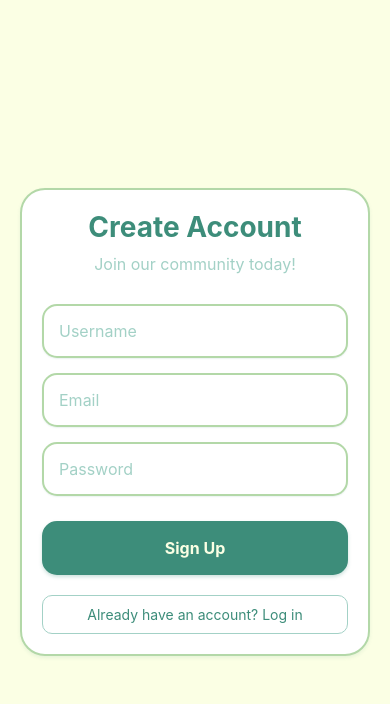
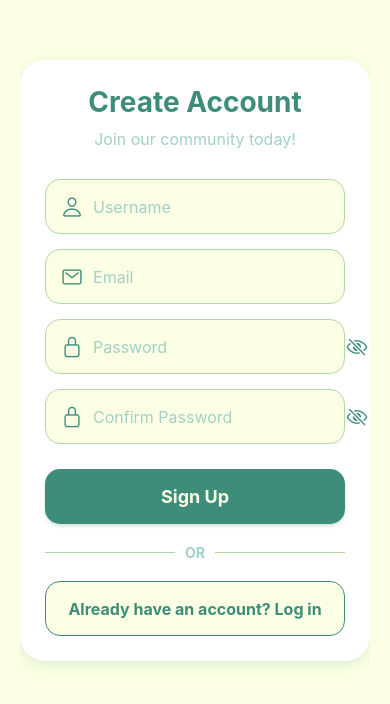
Before and after one commit to curash58/insta-project, a React Native app: screen /SignIn in a window 390 px wide. Shown: the top 704 px of the page. Built offline with nearby package versions, Linux system fonts and the light colour scheme.

Commit message:
Update UI

```diff
--- a/screens/logIn.js
+++ b/screens/logIn.js
@@ -1,26 +1,37 @@
-import { StyleSheet, Text, View, TextInput, TouchableOpacity, Alert } from 'react-native';
+import { StyleSheet, Text, View, TextInput, TouchableOpacity, Alert, Image, KeyboardAvoidingView, Platform } from 'react-native';
 import React, { useState } from 'react';
 import { SafeAreaView } from 'react-native-safe-area-context';
+import { Ionicons } from '@expo/vector-icons';
 
 const Login = ({ navigation }) => {
   const [email, setEmail] = useState('');
   const [password, setPassword] = useState('');
+  const [showPassword, setShowPassword] = useState(false);
 
   const handleLogin = () => {
-    if (!email.trim() || !password.trim()) {
-      Alert.alert('Error', 'Please fill in all fields');
-      return;
-    }
-    Alert.alert('Success', 'Logged in successfully!');
-    navigation.navigate('FollowersFollowing');
+    // if (!email.trim() || !password.trim()) {
+    //   Alert.alert('Error', 'Please fill in all fields');
+    //   return;
+    // }
+    navigation.navigate('Main');
   };
 
   return (
     <SafeAreaView style={styles.container}>
+      <KeyboardAvoidingView
+        behavior={Platform.OS === 'ios' ? 'padding' : 'height'}
+        style={styles.keyboardView}
+      >
+        <View style={styles.logoContainer}>
+          <Text style={styles.logoText}></Text>
+        </View>
+
         <View style={styles.formContainer}>
           <Text style={styles.title}>Welcome Back</Text>
           <Text style={styles.subtitle}>Sign in to continue</Text>
 
+          <View style={styles.inputContainer}>
+            <Ionicons name="mail-outline" size={22} color="#3D8D7A" style={styles.inputIcon} />
             <TextInput
               style={styles.input}
               placeholder="Email"
@@ -30,19 +41,29 @@ const Login = ({ navigation }) => {
               keyboardType="email-address"
               autoCapitalize="none"
             />
+          </View>
 
+          <View style={styles.inputContainer}>
+            <Ionicons name="lock-closed-outline" size={22} color="#3D8D7A" style={styles.inputIcon} />
             <TextInput
               style={styles.input}
               placeholder="Password"
               placeholderTextColor="#A3D1C6"
               value={password}
               onChangeText={setPassword}
-          secureTextEntry
+              secureTextEntry={!showPassword}
             />
-
-        <TouchableOpacity style={styles.button} onPress={handleLogin}>
-          <Text style={styles.buttonText}>Log In</Text>
+            <TouchableOpacity
+              onPress={() => setShowPassword(!showPassword)}
+              style={styles.eyeIcon}
+            >
+              <Ionicons
+                name={showPassword ? "eye-outline" : "eye-off-outline"}
+                size={22}
+                color="#3D8D7A"
+              />
             </TouchableOpacity>
+          </View>
 
           <TouchableOpacity
             style={styles.forgotPasswordContainer}
@@ -51,8 +72,14 @@ const Login = ({ navigation }) => {
             <Text style={styles.forgotPasswordText}>Forgot Password?</Text>
           </TouchableOpacity>
 
+          <TouchableOpacity style={styles.button} onPress={handleLogin}>
+            <Text style={styles.buttonText}>Log In</Text>
+          </TouchableOpacity>
+
           <View style={styles.divider}>
+            <View style={styles.dividerLine} />
             <Text style={styles.dividerText}>OR</Text>
+            <View style={styles.dividerLine} />
           </View>
 
           <TouchableOpacity
@@ -62,6 +89,7 @@ const Login = ({ navigation }) => {
             <Text style={styles.createAccountText}>Create New Account</Text>
           </TouchableOpacity>
         </View>
+      </KeyboardAvoidingView>
     </SafeAreaView>
   );
 };
@@ -72,23 +100,34 @@ const styles = StyleSheet.create({
   container: {
     flex: 1,
     backgroundColor: '#FBFFE4',
+  },
+  keyboardView: {
+    flex: 1,
     justifyContent: 'center',
     padding: 20,
   },
+  logoContainer: {
+    alignItems: 'center',
+    marginBottom: 30,
+  },
+  logoText: {
+    fontSize: 42,
+    fontWeight: '700',
+    fontStyle: 'italic',
+    color: '#3D8D7A',
+  },
   formContainer: {
     backgroundColor: '#fff',
-    padding: 20,
+    padding: 25,
     borderRadius: 25,
-    borderWidth: 2,
-    borderColor: '#B3D8A8',
     shadowColor: '#3D8D7A',
     shadowOffset: {
       width: 0,
-      height: 2,
+      height: 4,
     },
-    shadowOpacity: 0.1,
-    shadowRadius: 3.84,
-    elevation: 5,
+    shadowOpacity: 0.15,
+    shadowRadius: 12,
+    elevation: 8,
   },
   title: {
     fontSize: 28,
@@ -103,23 +142,28 @@ const styles = StyleSheet.create({
     marginBottom: 30,
     textAlign: 'center',
   },
-  input: {
-    backgroundColor: '#fff',
-    padding: 15,
+  inputContainer: {
+    flexDirection: 'row',
+    alignItems: 'center',
+    backgroundColor: '#FBFFE4',
     borderRadius: 15,
     marginBottom: 15,
-    borderWidth: 2,
+    paddingHorizontal: 15,
+    height: 55,
+    borderWidth: 1,
     borderColor: '#B3D8A8',
+  },
+  inputIcon: {
+    marginRight: 10,
+  },
+  input: {
+    flex: 1,
     fontSize: 16,
     color: '#3D8D7A',
-    shadowColor: '#3D8D7A',
-    shadowOffset: {
-      width: 0,
-      height: 1,
+    height: '100%',
   },
-    shadowOpacity: 0.1,
-    shadowRadius: 1.41,
-    elevation: 2,
+  eyeIcon: {
+    padding: 5,
   },
   button: {
     backgroundColor: '#3D8D7A',
@@ -127,8 +171,6 @@ const styles = StyleSheet.create({
     borderRadius: 15,
     alignItems: 'center',
     marginTop: 10,
-    borderWidth: 2,
-    borderColor: '#3D8D7A',
     shadowColor: '#3D8D7A',
     shadowOffset: {
       width: 0,
@@ -137,19 +179,17 @@ const styles = StyleSheet.create({
     shadowOpacity: 0.25,
     shadowRadius: 3.84,
     elevation: 5,
+    height: 55,
+    justifyContent: 'center',
   },
   buttonText: {
     color: '#FBFFE4',
-    fontSize: 16,
+    fontSize: 18,
     fontWeight: 'bold',
   },
   forgotPasswordContainer: {
-    marginTop: 15,
-    padding: 10,
-    borderRadius: 10,
-    borderWidth: 1,
-    borderColor: '#A3D1C6',
-    alignItems: 'center',
+    alignItems: 'flex-end',
+    marginBottom: 20,
   },
   forgotPasswordText: {
     color: '#3D8D7A',
@@ -159,26 +199,31 @@ const styles = StyleSheet.create({
     flexDirection: 'row',
     alignItems: 'center',
     marginVertical: 20,
-    paddingHorizontal: 10,
+  },
+  dividerLine: {
+    flex: 1,
+    height: 1,
+    backgroundColor: '#B3D8A8',
   },
   dividerText: {
-    flex: 1,
-    textAlign: 'center',
     color: '#A3D1C6',
     fontSize: 14,
     fontWeight: 'bold',
+    paddingHorizontal: 10,
   },
   createAccountButton: {
-    backgroundColor: '#B3D8A8',
+    backgroundColor: '#FBFFE4',
     padding: 15,
     borderRadius: 15,
     alignItems: 'center',
-    borderWidth: 2,
+    borderWidth: 1,
     borderColor: '#3D8D7A',
+    height: 55,
+    justifyContent: 'center',
   },
   createAccountText: {
     color: '#3D8D7A',
-    fontSize: 16,
+    fontSize: 18,
     fontWeight: 'bold',
   },
 });
--- a/screens/signIn.js
+++ b/screens/signIn.js
@@ -1,12 +1,16 @@
-import { StyleSheet, Text, View, TextInput, TouchableOpacity, Alert, Modal, Image } from 'react-native';
+import { StyleSheet, Text, View, TextInput, TouchableOpacity, Alert, Modal, Image, KeyboardAvoidingView, Platform, ScrollView } from 'react-native';
 import React, { useState } from 'react';
 import * as ImagePicker from 'expo-image-picker';
 import { SafeAreaView } from 'react-native-safe-area-context';
+import { Ionicons } from '@expo/vector-icons';
 
 const SignIn = ({ navigation }) => {
   const [username, setUsername] = useState('');
   const [email, setEmail] = useState('');
   const [password, setPassword] = useState('');
+  const [confirmPassword, setConfirmPassword] = useState('');
+  const [showPassword, setShowPassword] = useState(false);
+  const [showConfirmPassword, setShowConfirmPassword] = useState(false);
   const [agreedToPolicy, setAgreedToPolicy] = useState(false);
   const [showProfileModal, setShowProfileModal] = useState(false);
   const [profileImage, setProfileImage] = useState(null);
@@ -26,11 +30,16 @@ const SignIn = ({ navigation }) => {
   };
 
   const handleSignUp = () => {
-    if (!username.trim() || !email.trim() || !password.trim()) {
+    if (!username.trim() || !email.trim() || !password.trim() || !confirmPassword.trim()) {
       Alert.alert('Error', 'Please fill in all fields');
       return;
     }
-    Alert.alert('Success', 'Account created successfully!');
+
+    if (password !== confirmPassword) {
+      Alert.alert('Error', 'Passwords do not match');
+      return;
+    }
+
     navigation.navigate('Login');
   };
 
@@ -56,10 +65,21 @@ const SignIn = ({ navigation }) => {
 
   return (
     <SafeAreaView style={styles.container}>
+      <KeyboardAvoidingView
+        behavior={Platform.OS === 'ios' ? 'padding' : 'height'}
+        style={styles.keyboardView}
+      >
+        <ScrollView showsVerticalScrollIndicator={false}>
+          <View style={styles.logoContainer}>
+            <Text style={styles.logoText}></Text>
+          </View>
+
           <View style={styles.formContainer}>
             <Text style={styles.title}>Create Account</Text>
             <Text style={styles.subtitle}>Join our community today!</Text>
 
+            <View style={styles.inputContainer}>
+              <Ionicons name="person-outline" size={22} color="#3D8D7A" style={styles.inputIcon} />
               <TextInput
                 style={styles.input}
                 placeholder="Username"
@@ -67,7 +87,10 @@ const SignIn = ({ navigation }) => {
                 value={username}
                 onChangeText={setUsername}
               />
+            </View>
 
+            <View style={styles.inputContainer}>
+              <Ionicons name="mail-outline" size={22} color="#3D8D7A" style={styles.inputIcon} />
               <TextInput
                 style={styles.input}
                 placeholder="Email"
@@ -77,27 +100,71 @@ const SignIn = ({ navigation }) => {
                 keyboardType="email-address"
                 autoCapitalize="none"
               />
+            </View>
 
+            <View style={styles.inputContainer}>
+              <Ionicons name="lock-closed-outline" size={22} color="#3D8D7A" style={styles.inputIcon} />
               <TextInput
                 style={styles.input}
                 placeholder="Password"
                 placeholderTextColor="#A3D1C6"
                 value={password}
                 onChangeText={setPassword}
-          secureTextEntry
+                secureTextEntry={!showPassword}
               />
+              <TouchableOpacity
+                onPress={() => setShowPassword(!showPassword)}
+                style={styles.eyeIcon}
+              >
+                <Ionicons
+                  name={showPassword ? "eye-outline" : "eye-off-outline"}
+                  size={22}
+                  color="#3D8D7A"
+                />
+              </TouchableOpacity>
+            </View>
+
+            <View style={styles.inputContainer}>
+              <Ionicons name="lock-closed-outline" size={22} color="#3D8D7A" style={styles.inputIcon} />
+              <TextInput
+                style={styles.input}
+                placeholder="Confirm Password"
+                placeholderTextColor="#A3D1C6"
+                value={confirmPassword}
+                onChangeText={setConfirmPassword}
+                secureTextEntry={!showConfirmPassword}
+              />
+              <TouchableOpacity
+                onPress={() => setShowConfirmPassword(!showConfirmPassword)}
+                style={styles.eyeIcon}
+              >
+                <Ionicons
+                  name={showConfirmPassword ? "eye-outline" : "eye-off-outline"}
+                  size={22}
+                  color="#3D8D7A"
+                />
+              </TouchableOpacity>
+            </View>
 
             <TouchableOpacity style={styles.button} onPress={handleSignUp}>
               <Text style={styles.buttonText}>Sign Up</Text>
             </TouchableOpacity>
 
+            <View style={styles.divider}>
+              <View style={styles.dividerLine} />
+              <Text style={styles.dividerText}>OR</Text>
+              <View style={styles.dividerLine} />
+            </View>
+
             <TouchableOpacity
-          style={styles.loginLink}
+              style={styles.loginButton}
               onPress={() => navigation.navigate('Login')}
             >
-          <Text style={styles.loginLinkText}>Already have an account? Log in</Text>
+              <Text style={styles.loginText}>Already have an account? Log in</Text>
             </TouchableOpacity>
           </View>
+        </ScrollView>
+      </KeyboardAvoidingView>
 
       <Modal
         visible={showProfileModal}
@@ -153,23 +220,34 @@ const styles = StyleSheet.create({
   container: {
     flex: 1,
     backgroundColor: '#FBFFE4',
-    justifyContent: 'center',
+  },
+  keyboardView: {
+    flex: 1,
     padding: 20,
+  },
+  logoContainer: {
+    alignItems: 'center',
+    marginVertical: 20,
+  },
+  logoText: {
+    fontSize: 42,
+    fontWeight: '700',
+    fontStyle: 'italic',
+    color: '#3D8D7A',
   },
   formContainer: {
     backgroundColor: '#fff',
-    padding: 20,
+    padding: 25,
     borderRadius: 25,
-    borderWidth: 2,
-    borderColor: '#B3D8A8',
     shadowColor: '#3D8D7A',
     shadowOffset: {
       width: 0,
-      height: 2,
+      height: 4,
     },
-    shadowOpacity: 0.1,
-    shadowRadius: 3.84,
-    elevation: 5,
+    shadowOpacity: 0.15,
+    shadowRadius: 12,
+    elevation: 8,
+    marginBottom: 20,
   },
   title: {
     fontSize: 28,
@@ -184,23 +262,28 @@ const styles = StyleSheet.create({
     marginBottom: 30,
     textAlign: 'center',
   },
-  input: {
-    backgroundColor: '#fff',
-    padding: 15,
+  inputContainer: {
+    flexDirection: 'row',
+    alignItems: 'center',
+    backgroundColor: '#FBFFE4',
     borderRadius: 15,
     marginBottom: 15,
-    borderWidth: 2,
+    paddingHorizontal: 15,
+    height: 55,
+    borderWidth: 1,
     borderColor: '#B3D8A8',
+  },
+  inputIcon: {
+    marginRight: 10,
+  },
+  input: {
+    flex: 1,
     fontSize: 16,
     color: '#3D8D7A',
-    shadowColor: '#3D8D7A',
-    shadowOffset: {
-      width: 0,
-      height: 1,
+    height: '100%',
   },
-    shadowOpacity: 0.1,
-    shadowRadius: 1.41,
-    elevation: 2,
+  eyeIcon: {
+    padding: 5,
   },
   button: {
     backgroundColor: '#3D8D7A',
@@ -208,8 +291,6 @@ const styles = StyleSheet.create({
     borderRadius: 15,
     alignItems: 'center',
     marginTop: 10,
-    borderWidth: 2,
-    borderColor: '#3D8D7A',
     shadowColor: '#3D8D7A',
     shadowOffset: {
       width: 0,
@@ -218,23 +299,44 @@ const styles = StyleSheet.create({
     shadowOpacity: 0.25,
     shadowRadius: 3.84,
     elevation: 5,
+    height: 55,
+    justifyContent: 'center',
   },
   buttonText: {
     color: '#FBFFE4',
+    fontSize: 18,
+    fontWeight: 'bold',
+  },
+  divider: {
+    flexDirection: 'row',
+    alignItems: 'center',
+    marginVertical: 20,
+  },
+  dividerLine: {
+    flex: 1,
+    height: 1,
+    backgroundColor: '#B3D8A8',
+  },
+  dividerText: {
+    color: '#A3D1C6',
+    fontSize: 14,
+    fontWeight: 'bold',
+    paddingHorizontal: 10,
+  },
+  loginButton: {
+    backgroundColor: '#FBFFE4',
+    padding: 15,
+    borderRadius: 15,
+    alignItems: 'center',
+    borderWidth: 1,
+    borderColor: '#3D8D7A',
+    height: 55,
+    justifyContent: 'center',
+  },
+  loginText: {
+    color: '#3D8D7A',
     fontSize: 16,
     fontWeight: 'bold',
-  },
-  loginLink: {
-    marginTop: 20,
-    padding: 10,
-    borderRadius: 10,
-    borderWidth: 1,
-    borderColor: '#A3D1C6',
-    alignItems: 'center',
-  },
-  loginLinkText: {
-    color: '#3D8D7A',
-    fontSize: 14,
   },
   modalContainer: {
     flex: 1,
```
Lines whose indentation alone changed are shown as unchanged.
